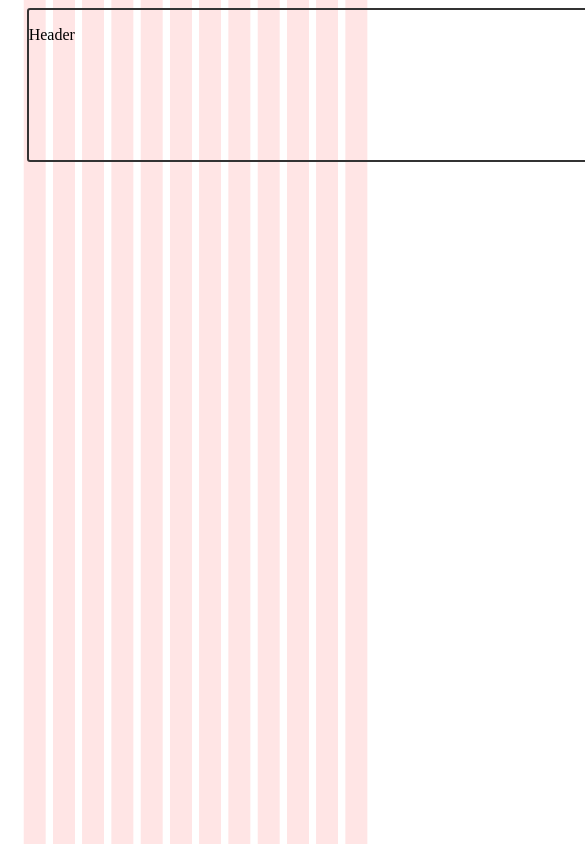
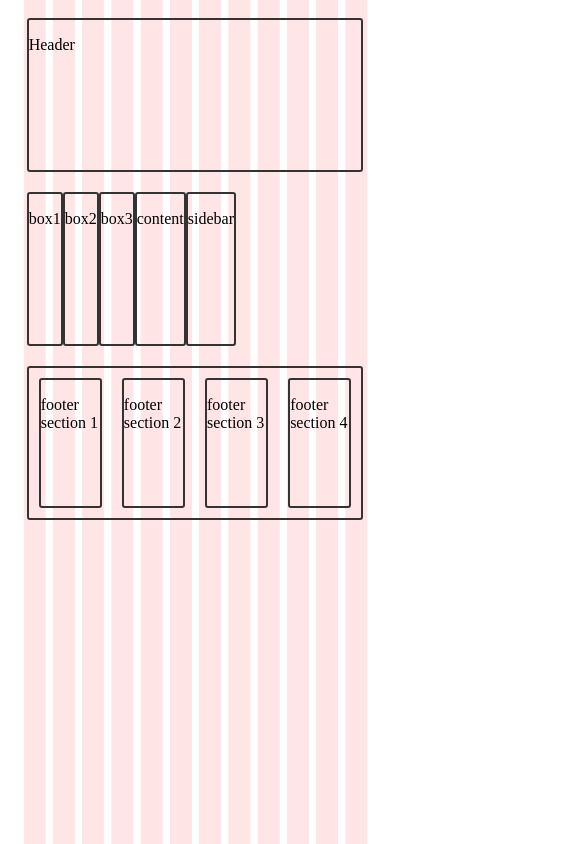
Before and after one commit to minime0o0o0/media-queries-assignment, a plain HTML site: page index.html in a window 390 px wide. Shown: the top 844 px of the page, 585 px wide, since content can reach past the window. Drawn offline with Linux system fonts and the light colour scheme.

Commit message:
set up grid, modified base values before adding media queries

```diff
--- a/css/style.css
+++ b/css/style.css
@@ -7,16 +7,34 @@ body {
 	width: 90%;
 	margin: 0 auto 0 auto;
 	display: grid;
+	grid-template: 1fr 1fr 1fr 1fr / repeat(12,1fr);
 }
 
 header {
-	width: 1100px;
-	height: 150px;
+	width: auto;
+	grid-column-start: 1;
+	grid-column-end: 13;
 }
 
 .container {
 	border: 2px solid #333;
 	border-radius: 3px;
+	height: 150px;
+	margin: 10px 0 10px 0;
+}
+
+footer {
+	width: auto;
+	grid-column: 1 / 13;
+	grid-row: 3 / 4;
+	display: grid;
+	grid-template: 1fr / repeat(4,1fr) ;
+}
+
+.footer-content {
+	border: 2px solid #333;
+	border-radius: 3px;
+	margin: 10px;
 }
 
 @media screen and (min-width: 1200px) {
--- a/index.html
+++ b/index.html
@@ -9,9 +9,18 @@
 </head>
 <body>
 	<main class="content">
-		<header class="container">
-			<p>Header<p>
-		</header>
+		<header class="container"><p>Header<p></header>
+		<section class="container"><p>box1</p></section>
+		<section class="container"><p>box2</p></section>
+		<section class="container"><p>box3</p></section>
+		<section class="container"><p>content</p></section>
+		<sidebar class="container"><p>sidebar</p></sidebar>
+		<footer class="container">
+			<section class="footer-content"><p>footer section 1</p></section>
+			<section class="footer-content"><p>footer section 2</p></section>
+			<section class="footer-content"><p>footer section 3</p></section>
+			<section class="footer-content"><p>footer section 4</p></section>
+		</footer>
 	</main>
 </body>
 </html>
```
